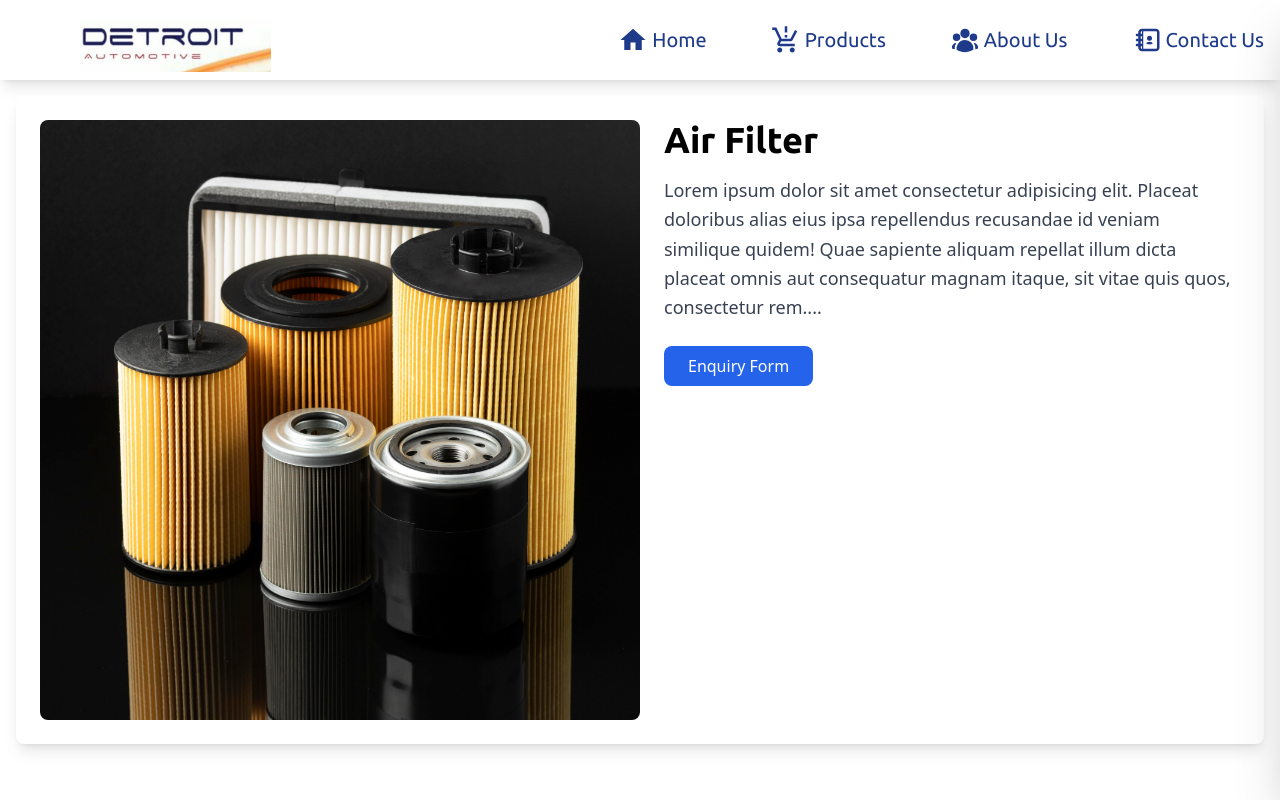
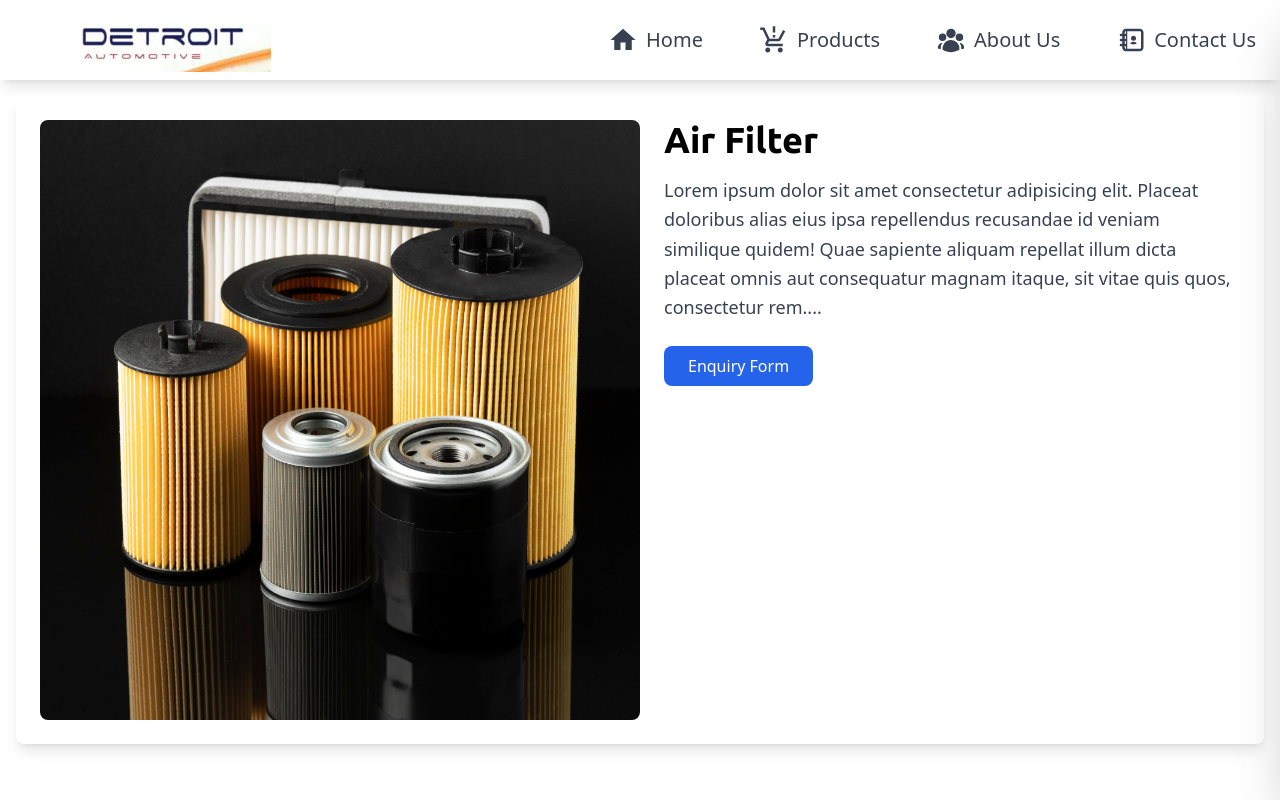
Before and after one commit to tejasbabar24/Detroit-project, a React (Vite) app in the folder frontend/: page /product in a window 1280 px wide. Shown: the top 800 px of the page. Built offline with nearby package versions, Linux system fonts and the light colour scheme; a web font is replaced by a local one.

Commit message:
changes done

```diff
--- /dev/null
+++ b/frontend/src/components/About/About.jsx
@@ -0,0 +1,94 @@
+import React from 'react'
+
+function About() {
+  return (
+    <section className=" h-screen " id="about">
+            <div
+              id="custom-bg"
+              className=" flex justify-center items-center relative bg-center h-screen  "
+            >
+              {/* <!-- Main container --> */}
+              <div className="flex flex-col sm:flex-row sm:justify-around  sm:p-6 lg:p-10 gap-5 items-center sm:items-start">
+                {/* <!-- Left side --> */}
+                <div className="flex items-center w-96 relative pr-0 sm:ml-64 p-0">
+                  {/* <!-- Floating box --> */}
+                  <div className="absolute z-10 -left-31 sm:-left-40 top-1/2 transform -translate-y-1/2 sm:mt-64 mt-52">
+                    <div className="flex flex-col justify-center items-center w-52   h-52 sm:w-64 sm:h-56  p-4 gap-4 border-2 bg-white shadow-lg">
+                      <img
+                        src={containerLogo}
+                        alt="Icon"
+                        className="h-8 sm:h-12 lg:h-20"
+                      />
+                      <p className="text-md font-semibold">Lorem ipsum</p>
+                      <p className=" text-sm opacity-70 text-center">
+                        "Lorem ipsum dolor sit amet, consectetur adipiscing elit,
+                        sed do eiusmod tempor incididunt ut labore et dolore magna
+                        aliqua."
+                      </p>
+                    </div>
+                  </div>
+                  {/* <!-- Background image --> */}
+                  <img
+                    src={filter3}
+                    alt="Portrait"
+                    className="absolute inset-0 z-0 sm:h-96 h-72 w-[320px] sm:w-full mt-8 "
+                  />
+                </div>
+
+                {/* <!-- Right side --> */}
+                <div className=" mt-80 sm:mt-0 w-full lg:w-1/2 flex flex-col justify-center items-center sm:items-start gap-6">
+                  {/* <!-- Title Section --> */}
+                  <div className=" flex mt-6 items-center gap-2 ">
+                    <div className=" flex flex-row items-center  justify-start gap-2 mt-2">
+                      <div className="w-20 h-2.5 rounded-lg bg-red-500"></div>
+                      <p className=" text-2xl font-myFont2   ">About Us </p>
+                      <div className="w-16 h-2.5 rounded-lg bg-blue-500"></div>
+                    </div>
+                  </div>
+                  {/* <!-- Headline --> */}
+                  <p className="text-2xl lg:text-3xl font-bold leading-snug font-myFont">
+                  Welcome to Detroit Automotives!
+                  </p>
+                  {/* <!-- Description --> */}
+                  <p className=" leading-relaxed opacity-60 font-myFont text-sm">
+                     Founded in 2017, Detroit
+                    Automotives is a trusted name in the manufacturing of
+                    high-quality air filters, oil filters, fuel filters, and cabin
+                    filters for the automotive industry. With a commitment to
+                    precision engineering and innovation, we deliver reliable
+                    filtration solutions that ensure optimal performance and
+                    longevity for vehicles. ,<br /> Our journey began with a vision to
+                    redefine the filtration market with products that combine
+                    efficiency, durability, and environmental responsibility. Over
+                    the years, we have established ourselves as a preferred choice
+                    for automotive manufacturers and aftermarket distributors,
+                    thanks to our focus on cutting-edge technology and stringent
+                    quality control measures. <br /> At Detroit Automotives, we pride
+                    ourselves on: <br /> Uncompromising Quality: Every product undergoes
+                    rigorous testing to meet and exceed industry standards. <br />
+                    Innovation-Driven Approach: Leveraging the latest advancements
+                    to deliver superior performance and sustainability. <br />
+                    Customer-Centric Solutions: Tailored products and services
+                    designed to meet the unique needs of our clients. <br /> As we continue
+                    to grow, we remain dedicated to building long-term partnerships
+                    and contributing to a cleaner, more efficient automotive future.
+                    Choose Detroit Automotives for reliability, innovation, and
+                    excellence in filtration technology. <br /> Your trust
+                    drives us forward!
+                  </p>
+                  <p className=" flex justify-start items-center gap-3 font-semibold hover:text-red-500 ">
+                    <img src="Group 406.svg" alt="" className=" rotate-90" />
+                    <span className=" text-2xl ">
+                      {" "}
+                      <IoLocation />{" "}
+                    </span>{" "}
+                    Lorem, ipsum. Lorem ipsum dolor sit amet.{" "}
+                  </p>
+                </div>
+              </div>
+            </div>
+          </section>
+  )
+}
+
+export default About
--- a/frontend/src/components/Header/Header.jsx
+++ b/frontend/src/components/Header/Header.jsx
@@ -1,105 +1,70 @@
-import React, { useState } from 'react'
-import { MdHome, MdOutlineProductionQuantityLimits ,MdEmail } from "react-icons/md";
-import logo from '../../Assets/detroitLogo.jpg'
-
+import React, { useState } from 'react';
+import { MdHome, MdOutlineProductionQuantityLimits, MdEmail } from "react-icons/md";
 import { TiContacts } from "react-icons/ti";
 import { HiUserGroup } from "react-icons/hi2";
-import {
-  IoLocation,
-  IoNavigate,
-  IoCloseSharp,
-  IoMenuSharp,
-} from "react-icons/io5";
-import { RiAdminFill } from "react-icons/ri";
-import { PiPhoneCallFill } from "react-icons/pi";
-import { FaMapLocationDot  , FaSquareFacebook, FaSquareInstagram, FaLinkedin , FaSquareYoutube} from "react-icons/fa6";
-
-
-
+import { IoCloseSharp, IoMenuSharp } from "react-icons/io5";
+import logo from '../../Assets/detroitLogo.jpg';
 
 function Header() {
-      const [isDrawerOpen, setDrawerOpen] =useState(false); // State for right drawer
+  const [isDrawerOpen, setDrawerOpen] = useState(false);
 
   return (
     <>
-    <header className="flex items-center justify-between p-4 h-20 shadow-lg font-myFont text-xl">
+      <header className="flex items-center justify-between p-4 h-20 shadow-lg text-xl bg-white">
         <img src={logo} className="h-16 ml-16" alt="Company Logo" />
-              <div className="hidden sm:flex flex-row gap-16 items-center  text-blue-900  ">
+
+        {/* Desktop Navigation */}
+        <div className="hidden sm:flex flex-row gap-10 items-center text-blue-900">
+          {[
+            { name: "Home", icon: <MdHome size={30} />, link: "#home" },
+            { name: "Products", icon: <MdOutlineProductionQuantityLimits size={30} />, link: "#products" },
+            { name: "About Us", icon: <HiUserGroup size={30} />, link: "#about" },
+            { name: "Contact Us", icon: <TiContacts size={30} />, link: "#contact" }
+          ].map((item, index) => (
             <a
-                  href="#home"
-                  className=" flex flex-row  items-center gap-1 hover:underline  hover:text-red-500"
+              key={index}
+              href={item.link}
+              className="relative flex items-center gap-2 p-2 group text-gray-700 hover:text-red-500 transition-colors"
             >
-                  <MdHome size={30} /> Home
+              {item.icon} {item.name}
+              <span className="absolute bottom-0  left-0 w-0 h-[1.5px] bg-red-500 transition-all duration-300 group-hover:w-full"></span>
             </a>
-                <a
-                  href="#products"
-                  className=" flex flex-row  items-center gap-1 hover:underline  hover:text-red-500"
-                >
-                  <MdOutlineProductionQuantityLimits size={30} /> Products
-                </a>
-                <a
-                  href="#about"
-                  className=" flex flex-row  items-center gap-1 hover:underline  hover:text-red-500"
-                >
-                  <HiUserGroup size={30} /> About Us
-                </a>
-                <a
-                  href="#contact"
-                  className=" flex flex-row  items-center gap-1 hover:underline  hover:text-red-500"
-                >
-                  <TiContacts size={30} /> Contact Us
-                </a>
+          ))}
+        </div>
 
-              </div>
-              <div className=" sm:hidden">
-                <IoMenuSharp onClick={() => setDrawerOpen(!isDrawerOpen)} />
+        {/* Mobile Menu Button */}
+        <div className="sm:hidden">
+          <IoMenuSharp size={30} onClick={() => setDrawerOpen(true)} className="cursor-pointer" />
         </div>
       </header>
 
+      {/* Mobile Navigation Drawer */}
       <div
-              className={`fixed inset-y-0 right-0 z-40 w-64 bg-white shadow-2xl transition-transform duration-300 transform ${
-                isDrawerOpen ? "translate-x-0" : "translate-x-full"
-              }`}
+        className={`fixed inset-y-0 right-0 z-40 w-64 bg-white shadow-2xl transition-transform duration-300 transform ${isDrawerOpen ? "translate-x-0" : "translate-x-full"}`}
       >
         <div className="p-4">
-                <IoCloseSharp
-                  className="text-[#4A5C6A] hover:text-[#253745] cursor-pointer"
-                  size={25}
-                  onClick={() => setDrawerOpen(!isDrawerOpen)}
-                />
-
-                <div className="flex justify-center flex-col items-center mt-4 relative">
-                  <div className="flex flex-col gap-8 justify-start items-start pr-16 text-blue-900  ">
+          <IoCloseSharp size={25} onClick={() => setDrawerOpen(false)} className="cursor-pointer text-gray-600 hover:text-gray-900" />
+          <div className="flex flex-col gap-6 mt-4">
+            {[
+              { name: "Home", icon: <MdHome size={30} />, link: "#home" },
+              { name: "Products", icon: <MdOutlineProductionQuantityLimits size={30} />, link: "#products" },
+              { name: "About Us", icon: <HiUserGroup size={30} />, link: "#about" },
+              { name: "Contact Us", icon: <TiContacts size={30} />, link: "#contact" }
+            ].map((item, index) => (
               <a
-                      href="#home"
-                      className=" flex flex-row  items-center gap-1 hover:underline  hover:text-red-500"
+                key={index}
+                href={item.link}
+                className="relative flex items-center gap-2 group text-gray-700 hover:text-red-500 transition-colors"
               >
-                      <MdHome size={30} /> Home
+                {item.icon} {item.name}
+                <span className="absolute  bottom-0 left-0 w-0 h-[2px] bg-red-500 transition-all duration-300 group-hover:w-full"></span>
               </a>
-                    <a
-                      href="#products"
-                      className=" flex flex-row  items-center gap-1 hover:underline  hover:text-red-500"
-                    >
-                      <MdOutlineProductionQuantityLimits size={30} /> Products
-                    </a>
-                    <a
-                      href="#about"
-                      className=" flex flex-row  items-center gap-1 hover:underline  hover:text-red-500"
-                    >
-                      <HiUserGroup size={30} /> About Us
-                    </a>
-                    <a
-                      href="#contact"
-                      className=" flex flex-row  items-center gap-1 hover:underline  hover:text-red-500"
-                    >
-                      <TiContacts size={30} /> Contact Us
-                    </a>
-                  </div>
+            ))}
           </div>
         </div>
       </div>
     </>
-  )
+  );
 }
 
-export default Header
+export default Header;
```
Lines whose indentation alone changed are shown as unchanged.
